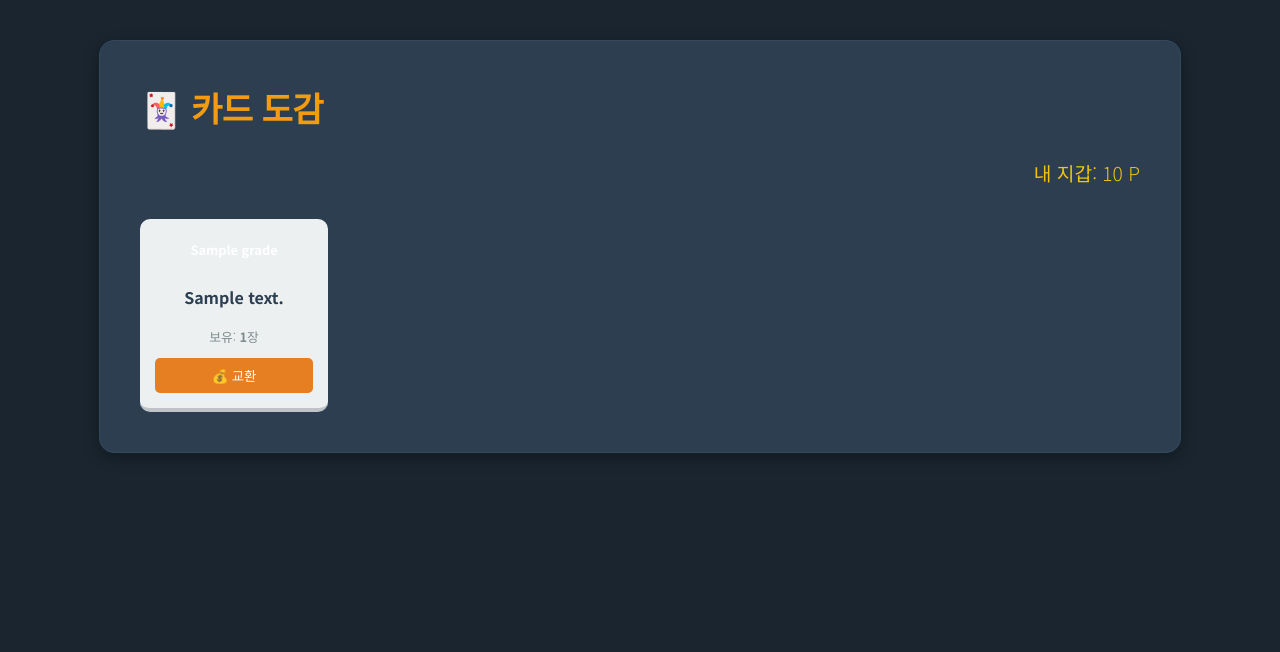
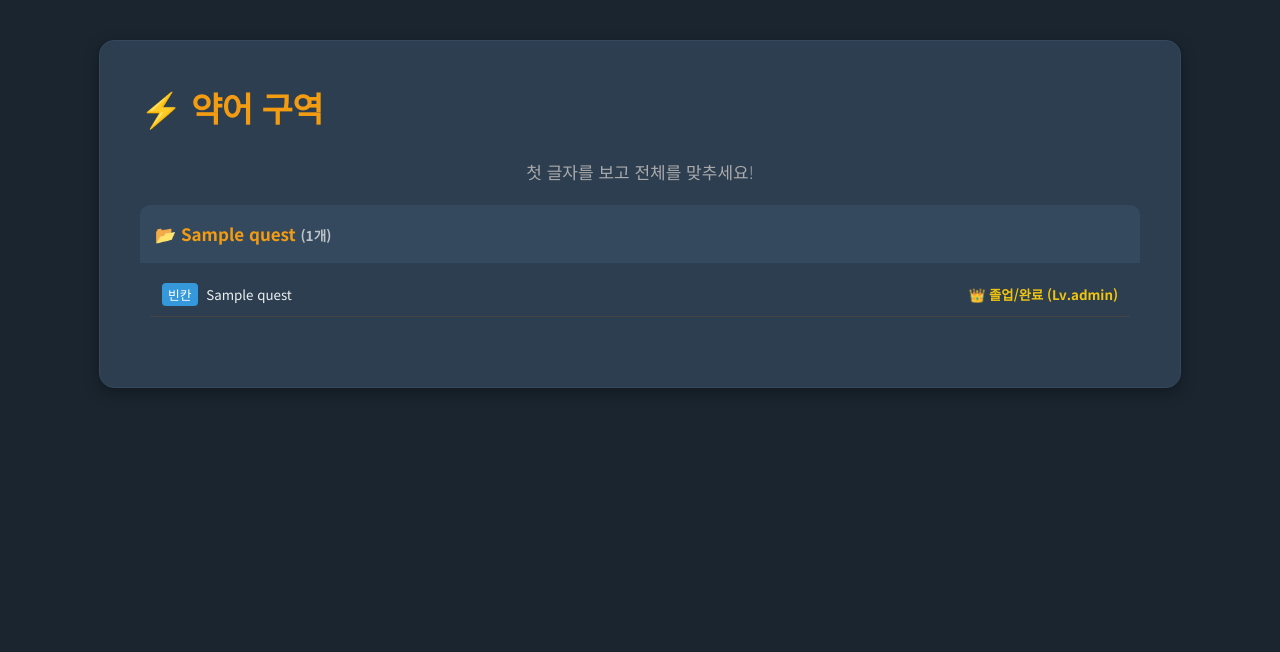
Before and after one commit to pky060921-debug/law, a Flask app: template templates/collection.html in a window 1280 px wide. Shown: the top 652 px of the page. Run offline with Flask 3, Linux system fonts and the light colour scheme; the template is opened without the code that fills it: most values are stand-ins (such as "Sample title", 1, 10 or a date in 2020).

Commit message:
Update collection.html

```diff
--- a/templates/collection.html
+++ b/templates/collection.html
@@ -1,90 +1,63 @@
 {% extends "layout.html" %}
+{% block content %}
+<h1>
+    {% if mode == 'acquire' %}📥 획득 구역
+    {% elif mode == 'review' %}🔄 복습 구역
+    {% else %}⚡ 약어 구역{% endif %}
+</h1>
+<p style="text-align:center; color:#aaa;">
+    {% if mode == 'acquire' %}아직 배우지 않은 카드들입니다.{% elif mode == 'review' %}반복할수록 카드가 강력해집니다.{% else %}첫 글자를 보고 전체를 맞추세요!{% endif %}
+</p>
 
-{% block content %}
-<style>
-    /* 카드 그리드 반응형 */
-    .card-grid {
-        display: grid;
-        /* 화면 크기에 따라 열 개수 자동 조절 */
-        grid-template-columns: repeat(auto-fill, minmax(160px, 1fr));
-        gap: 15px;
-        margin-top: 30px;
-    }
+<div style="margin-top:20px;">
+    {% if not quests %}
+        <div style="text-align:center; padding:50px; color:#7f8c8d;">
+            학습할 카드가 없습니다.<br>
+            (이전 단계를 먼저 완료해주세요)
+        </div>
+    {% endif %}
 
-    .card {
-        background: #ecf0f1; color: #2c3e50; border-radius: 10px; padding: 15px;
-        text-align: center; position: relative; border-bottom: 4px solid #bdc3c7;
-        transition: transform 0.2s;
-    }
-    .card:hover { transform: translateY(-5px); }
+    {% set groups = {} %}
+    {% for q in quests %}
+        {% set title = q.get('quest_name', '').split('-')[0] %}
+        {% if title not in groups %}{% set _ = groups.update({title: []}) %}{% endif %}
+        {% set _ = groups[title].append(q) %}
+    {% endfor %}
 
-    .card.NORMAL { border-top: 4px solid #95a5a6; }
-    .card.RARE { border-top: 4px solid #3498db; background: #eaf2f8; }
-    .card.LEGEND { border-top: 4px solid #f1c40f; background: #fcf3cf; }
+    {% for title, items in groups.items() %}
+    <details style="margin-bottom:15px; background:#34495e; border-radius:10px; overflow:hidden;" open>
+        <summary style="padding:15px; cursor:pointer; font-weight:bold; color:#f39c12; list-style:none;">
+            📂 {{ title }} <span style="color:#bdc3c7; font-size:0.8em;">({{ items|length }}개)</span>
+        </summary>
+        <div style="background:#2c3e50; padding:10px;">
+            {% for item in items %}
+            <form method="POST" style="margin-bottom:5px;">
+                <input type="hidden" name="quest_name" value="{{ item.get('quest_name') }}">
+                <input type="hidden" name="quest_type" value="{{ item.get('type') }}">
 
-    .grade-badge {
-        font-size: 0.8rem; font-weight: bold; padding: 2px 8px; border-radius: 10px;
-        display: inline-block; margin-bottom: 5px; color: white;
-    }
-    .NORMAL .grade-badge { background: #95a5a6; }
-    .RARE .grade-badge { background: #3498db; }
-    .LEGEND .grade-badge { background: #f1c40f; color: #333; }
+                <button type="submit" style="width:100%; text-align:left; background:transparent; border:none; color:#ecf0f1; padding:12px; border-bottom:1px solid #444; cursor:pointer; display:flex; justify-content:space-between; align-items:center;">
+                    <span>
+                        {% if item.get('type') == 'ABBREV' %}
+                            <span style="background:#9b59b6; color:white; padding:2px 6px; border-radius:4px; font-size:0.8rem; margin-right:5px;">약어</span>
+                        {% else %}
+                            <span style="background:#3498db; color:white; padding:2px 6px; border-radius:4px; font-size:0.8rem; margin-right:5px;">빈칸</span>
+                        {% endif %}
 
-    .btn-exchange {
-        width: 100%; margin-top: 10px; padding: 8px; border: none; border-radius: 5px;
-        background: #e67e22; color: white; font-family: 'Do Hyeon'; cursor: pointer;
-    }
+                        {{ item.get('quest_name', '').split('-')[-1] }}
+                    </span>
 
-    .my-points { text-align: right; font-size: 1.2rem; color: #f1c40f; margin-bottom: 10px; }
-
-    /* 📱 모바일 */
-    @media (max-width: 768px) {
-        .card-grid { grid-template-columns: repeat(2, 1fr); gap: 10px; }
-        .card { padding: 10px; }
-        .my-points { font-size: 1rem; }
-    }
-</style>
-
-<h1>🃏 카드 도감</h1>
-<div class="my-points">내 지갑: <span id="current-points">{{ points }}</span> P</div>
-
-{% if cards %}
-<div class="card-grid">
-    {% for card in cards %}
-    <div class="card {{ card.grade }}" id="card-{{ loop.index }}">
-        <span class="grade-badge">{{ card.grade }}</span>
-        <div style="font-size: 1rem; font-weight: bold; margin: 10px 0; min-height: 40px; display:flex; align-items:center; justify-content:center;">
-            {{ card.card_text }}
+                    {% if mode != 'acquire' %}
+                        {% if item.get('level', 0)|int >= 5 %}
+                            <span style="color:#f1c40f; font-weight:bold;">👑 졸업/완료 (Lv.{{ item.get('level', 0) }})</span>
+                        {% else %}
+                            <span style="color:#2ecc71; font-weight:bold;">Lv.{{ item.get('level', 0) }}</span>
+                        {% endif %}
+                    {% endif %}
+                </button>
+            </form>
+            {% endfor %}
         </div>
-        <div style="color: #7f8c8d; font-size: 0.8rem;">
-            보유: <b id="count-{{ loop.index }}">{{ card.count }}</b>장
-        </div>
-        <button class="btn-exchange" onclick="exchangeCard('{{ card.card_text }}', {{ loop.index }})">💰 교환</button>
-    </div>
+    </details>
     {% endfor %}
 </div>
-{% else %}
-<div style="text-align:center; padding:50px; color:#95a5a6;">획득한 카드가 없습니다.</div>
-{% endif %}
-
-<script>
-    function exchangeCard(cardText, index) {
-        if(!confirm(`'${cardText}' 카드를 포인트로 교환하시겠습니까?`)) return;
-        fetch('/exchange', {
-            method: 'POST', headers: { 'Content-Type': 'application/json' },
-            body: JSON.stringify({ card_text: cardText })
-        })
-        .then(response => response.json())
-        .then(data => {
-            if (data.success) {
-                alert(`+${data.earned} P 획득!`);
-                document.getElementById('current-points').innerText = data.new_total;
-                const countEl = document.getElementById(`count-${index}`);
-                let cnt = parseInt(countEl.innerText) - 1;
-                if (cnt <= 0) document.getElementById(`card-${index}`).remove();
-                else countEl.innerText = cnt;
-            } else { alert('실패: ' + data.msg); }
-        });
-    }
-</script>
 {% endblock %}
```
